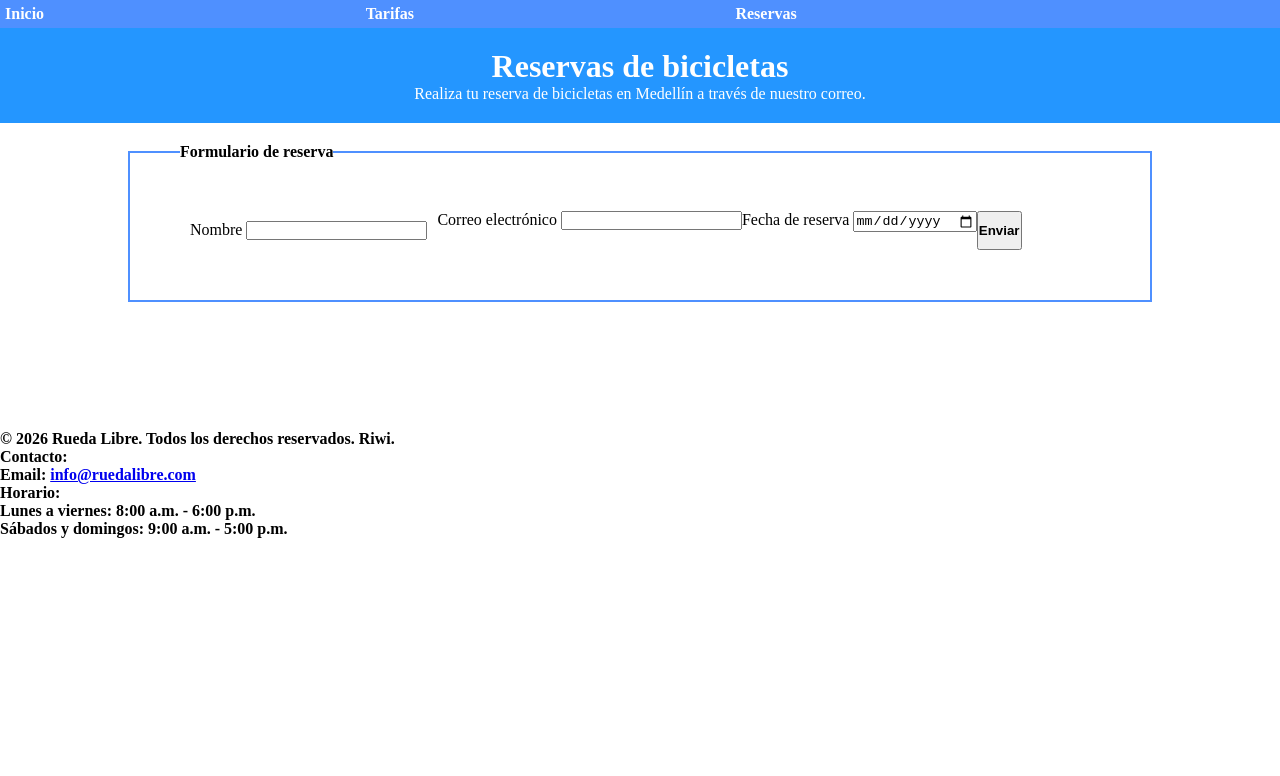
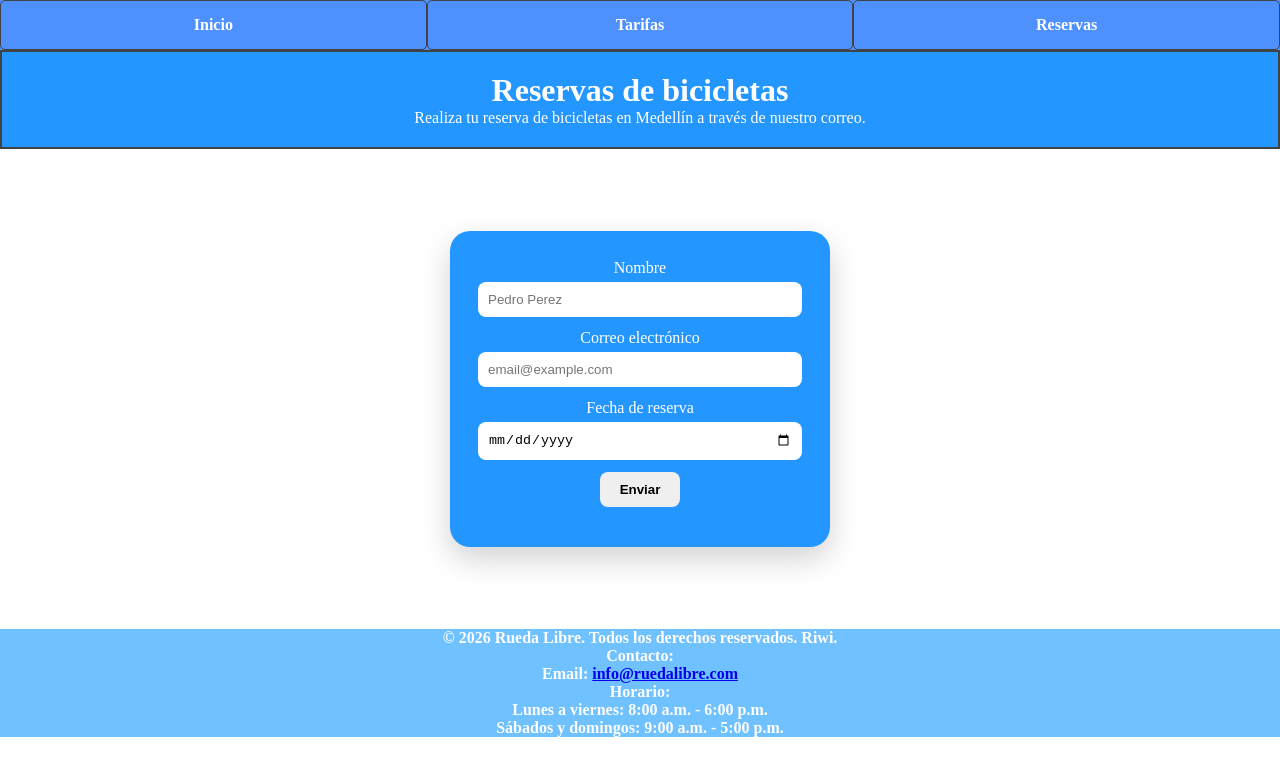
Before and after one commit to Alexruiz0906/rueda-libre, a plain HTML site: page paginas/reservas.html in a window 1280 px wide. Drawn offline with Linux system fonts and the light colour scheme.

Commit message:
CSS improved and better navigation bar

```diff
--- a/css/styles.css
+++ b/css/styles.css
@@ -1,57 +1,107 @@
 * {
-    margin: 0px;
+    margin: 0;
     padding: 0;
-    box-sizing:
-    border-box;
+    box-sizing: border-box;
 }
+
 nav {
-    background-color:  	#4f90ff;
+    background-color: #4f90ff;
     color: #00000000;
-    padding: 5px;
+    display: flex;
+    width: 100%;
 }
-#nav-home {
-    display: inline-block;
-    margin-right: 25%;
+
+#nav-home, #nav-tarifas, #nav-reservas {
+    flex: 1;
+    border: 1px solid #414244;
+    border-radius: 5px;
+    display: flex;
+    box-sizing: border-box;
+    justify-content: center;
+    align-items: center;
+    height: 50px;
 }
-#nav-tarifas {
-    display: inline-block;
-    margin-right: 25%;
-}
-#nav-reservas {
-    display: inline-block;
-    margin-right: 25%;
-}
+
 #home, #tarifas, #reservas {
     color: white;
     text-decoration: none;
     font-weight: bold;
 }
+
 #header {
     background-color: #2496ff;
     color: white;
     padding: 20px;
     text-align: center;
+    border: 2px solid #414244;
 }
+
 #reservation-info {
     align-items: center;
     justify-content: center;
     margin: 10%;
     margin-top: 20px;
     padding: 50px;
+}
 
+#main {
+    display: flex;
+    justify-content: center;
+    align-items: center;
+    min-height: 60vh;
+    padding: 24px 16px;
 }
-#form-fields{
+
+#form-fields {
     display: flex;
+    flex-direction: column;
+    align-items: center;
+    gap: 12px;
     text-align: center;
+}
 
+#form-fields > div {
+    display: flex;
+    flex-direction: column;
+    align-items: center;
+    gap: 5px;
+    width: 100%;
 }
+
 fieldset {
-    border: 2px solid #4f90ff;
-    padding: 50px;
-    margin: 10%;
-    margin-top: 20px;
+    width: 380px;
+    max-width: 100%;
+    border: none;
+    border-radius: 20px;
+    padding: 28px;
+    margin: 0;
+    background-color: #2496ff;
+    color: white;
+    box-shadow: 0 12px 30px rgba(0, 0, 0, 0.18);
 }
+
+#form-fields input {
+    width: 100%;
+    padding: 10px;
+    border: none;
+    border-radius: 8px;
+}
+
+#form-fields button {
+    padding: 10px 20px;
+    border: none;
+    border-radius: 8px;
+    cursor: pointer;
+}
+
 #form-name {
-    margin: 10px;
+    margin: 0;
     align-items: center;
 }
+
+footer {
+    background-color: #6fc1ff;
+    color: white;
+    text-align: center;
+    border-bottom: 0px;
+}
--- a/paginas/reservas.html
+++ b/paginas/reservas.html
@@ -24,16 +24,15 @@
     </header>
     <main id="main">
             <fieldset>
-                <legend><b>Formulario de reserva</b></legend>
                 <form action="../index.html" method="post" id="reservation-form">
                     <div id="form-fields">
                         <div id="form-name">
                             <label for="name">Nombre</label>
-                            <input type="text" id="name" name="user_name" />
+                            <input type="text" id="name" name="user_name" placeholder="Pedro Perez" />
                         </div>
                         <div id="form-email">
                             <label for="email">Correo electrónico</label>
-                            <input type="email" id="email" name="user_email" />
+                            <input type="email" id="email" name="user_email" placeholder="email@example.com" />
                         </div>
                         <div id="form-date">
                             <label for="date">Fecha de reserva</label>
```
Also changed, not shown: index.html (+12 -6 lines), paginas/tarifas.html (+14 -7 lines).
